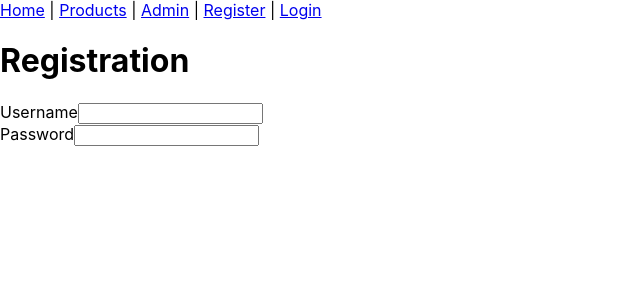
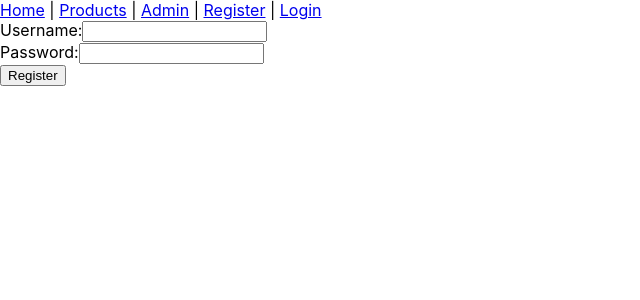
Before and after one commit to Miss-Melissa/beauty-company, a React (Create React App) app in the folder shop/: page /register in a window 1280 px wide. Shown: the top 300 px of the page, without its empty margins (0-640 px from the left). Built offline with nearby package versions, Linux system fonts and the light colour scheme.

Commit message:
register

```diff
--- a/shop/src/pages/Register.js
+++ b/shop/src/pages/Register.js
@@ -1,15 +1,53 @@
-import React from 'react'
+import React, { useState } from 'react'
+import Axios from 'axios'
+
 
 function Register() {
+    const [username, setUserName] = useState('');
+    const [password, setPassword] = useState('');
+
+
+    const setUser = (e) => {
+        setUserName(e.target.value)
+    }
+
+    const setPass = (e) => {
+        setPassword(e.target.value)
+    }
+
+
+    const register = async (e) => {
+        e.preventDefault();
+
+        let formTitle = new FormData();
+
+        formTitle.append('username', username);
+        formTitle.append('password', password);
+
+
+        Axios.post('http://localhost:8030/registerUser', formTitle, {
+            headers: { "Content-Type": "application/json" },
+        })
+            .then((res) => {
+                console.log(res.data);
+            })
+            .catch((err) => {
+                console.log(err);
+            });
+    }
+
+
     return (
         <div>
-            <h1>Registration</h1>
-            <label>Username</label>
-            <input type="text" />
-            <br></br>
-            <label>Password</label>
-            <input type="text" />
-
+            <form onSubmit={register}>
+                <label>Username:</label>
+                <input type="text" name="username" onChange={setUser} />
+                <br></br>
+                <label>Password:</label>
+                <input type="text" name="password" onChange={setPass} />
+                <br></br>
+                <input type="submit" value="Register" />
+            </form>
         </div>
     )
 }
--- a/shop/src/pages/Updateproduct.js
+++ b/shop/src/pages/Updateproduct.js
@@ -16,7 +16,7 @@ function UpdateProduct() {
 
 
     useEffect(() => {
-        Axios.get(`http://localhost:8030/showProduct/${id}`)
+        Axios.get(`http://localhost:8000/showProduct/${id}`)
             .then(res => {
                 const productname = res.data.data[0].productname;
                 const productprice = res.data.data[0].productprice;
@@ -25,6 +25,8 @@ function UpdateProduct() {
 
                 console.log(productname);
                 console.log(productprice);
+                console.log(productdesc);
+                console.log(image);
                 setProductName(productname);
                 setProductPrice(productprice);
                 setProductDesc(productdesc);
@@ -50,14 +52,19 @@ function UpdateProduct() {
 
 
     // ----- Update function ----
-    const setProduct = async (e) => {
+    const updateProduct = async (e) => {
         e.preventDefault();
 
         let formTitle = new FormData();
-
-        formTitle.append('productname', productname);
-        formTitle.append('productprice', productprice);
-        formTitle.append('productdesc', productdesc);
+        if (productname !== null) {
+            formTitle.append('productname', productname);
+        }
+        if (productprice !== null) {
+            formTitle.append('productprice', productprice);
+        }
+        if (productprice !== null) {
+            formTitle.append('productdesc', productdesc);
+        }
         if (file !== null) {
             formTitle.append('image', file);
         }
@@ -80,7 +87,7 @@ function UpdateProduct() {
     return (
 
         <div>
-            <form onSubmit={setProduct}>
+            <form onSubmit={updateProduct}>
                 <input type="text" name="productname" value={productname || ''} onChange={setName} />
                 <br></br>
                 <input type="number" name="productprice" value={productprice || ''} onChange={setPrice} />
```
